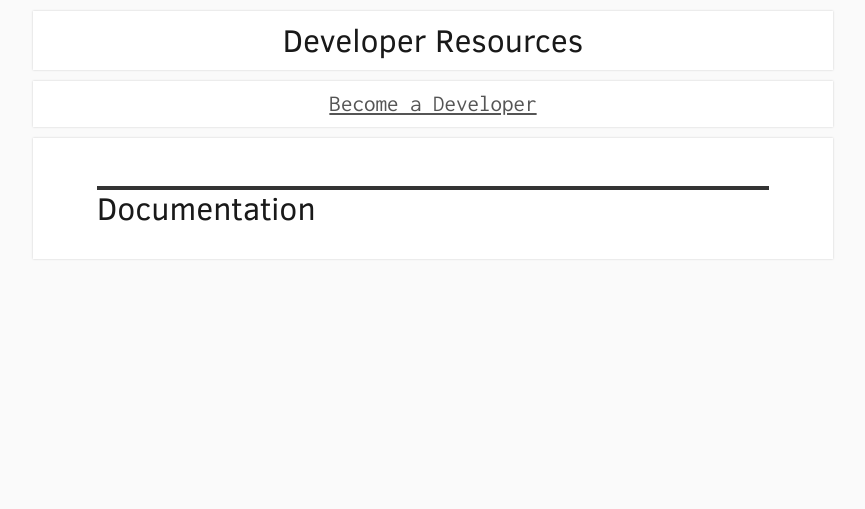
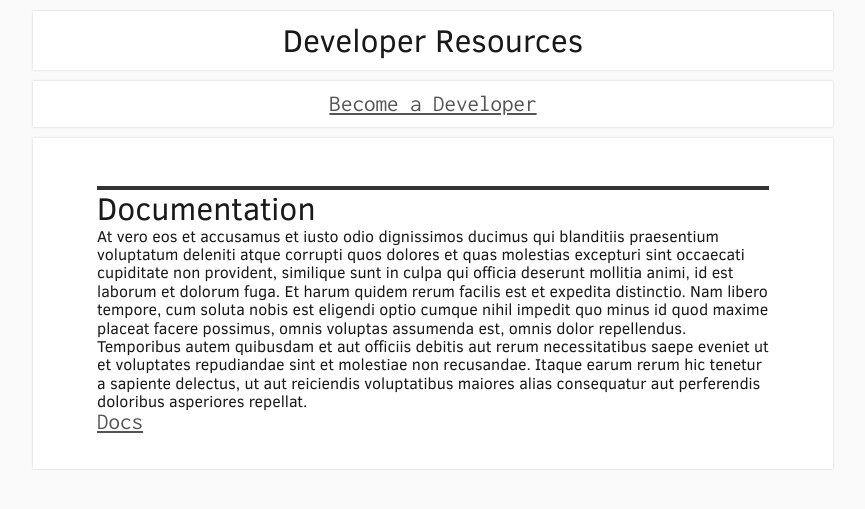
Before and after one commit to logankaser/ford_hackathon, a Flask app: page / in a window 1280 px wide. Shown: the top 509 px of the page, without its empty margins (207-1072 px from the left). Run offline with Flask 2, Linux system fonts and the light colour scheme.

Commit message:
Last minute fixes

```diff
--- a/server/app_server/templates/home.html
+++ b/server/app_server/templates/home.html
@@ -20,5 +20,9 @@ Developer Resources
 {% block body %}
 <article class="Mt(s02) Px(s5) Py(s4) Bgc(white) Bxsh(0,0,s05,grey-7)">
 	<div class="Bdt(s,s04,grey-2) Mt(s1) Fz(s4) C(#191919)">Documentation</div>
+	<div>
+		At vero eos et accusamus et iusto odio dignissimos ducimus qui blanditiis praesentium voluptatum deleniti atque corrupti quos dolores et quas molestias excepturi sint occaecati cupiditate non provident, similique sunt in culpa qui officia deserunt mollitia animi, id est laborum et dolorum fuga. Et harum quidem rerum facilis est et expedita distinctio. Nam libero tempore, cum soluta nobis est eligendi optio cumque nihil impedit quo minus id quod maxime placeat facere possimus, omnis voluptas assumenda est, omnis dolor repellendus. Temporibus autem quibusdam et aut officiis debitis aut rerum necessitatibus saepe eveniet ut et voluptates repudiandae sint et molestiae non recusandae. Itaque earum rerum hic tenetur a sapiente delectus, ut aut reiciendis voluptatibus maiores alias consequatur aut perferendis doloribus asperiores repellat.
+	</div>
+	<a class="_rLink() Fz(s3) Ff(Inconsolata) Td(u) C(grey-3) C(blue):h" href="https://doc.fordhackathon.com">Docs</a>
 </article>
 {% endblock %}
```
